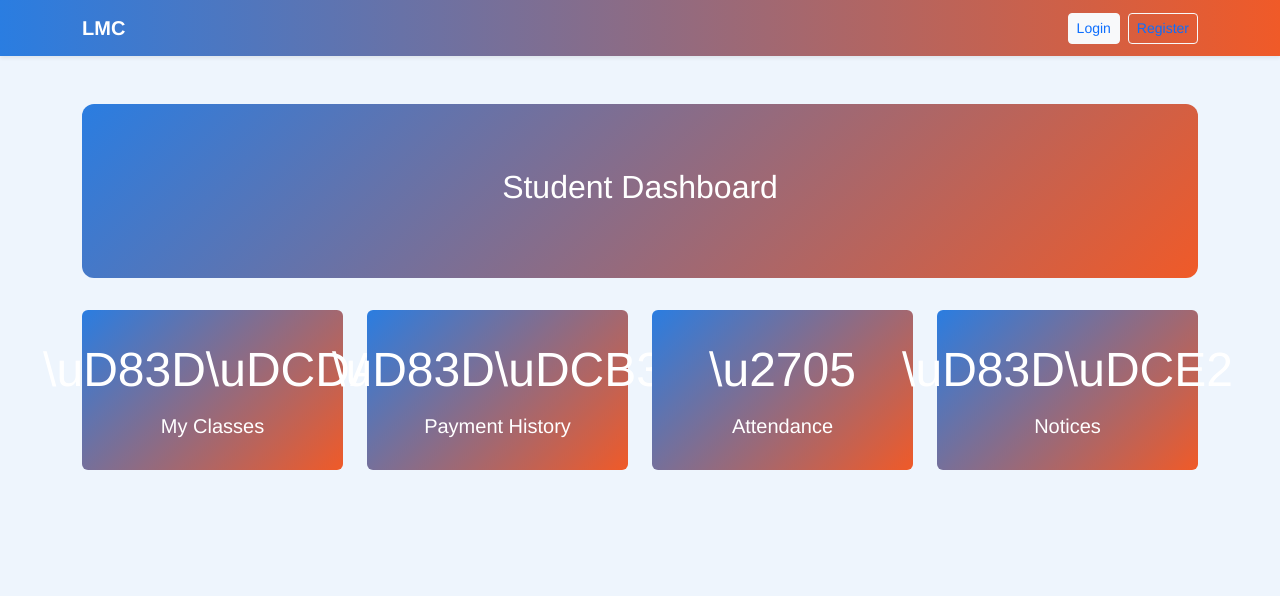
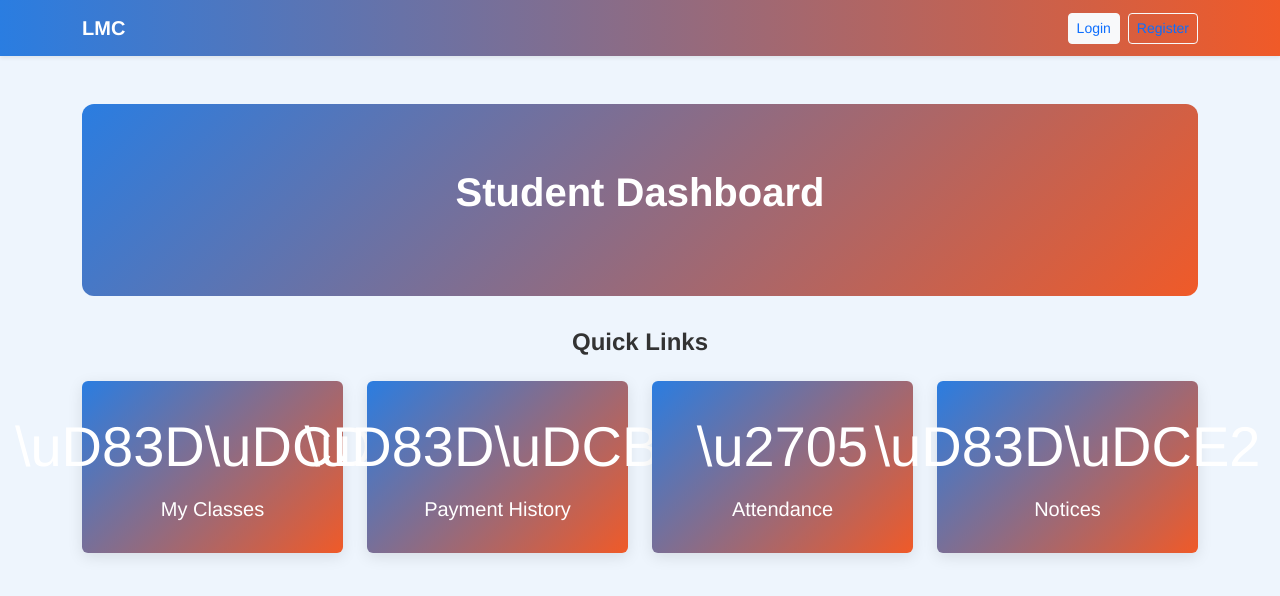
Before and after one commit to Randipa/lmc, a React (Vite) app in the folder frontend/: page /dashboard in a window 1280 px wide. Shown: the top 596 px of the page. Built offline with nearby package versions, Linux system fonts and the light colour scheme.

Commit message:
Improve student dashboard UI

```diff
--- a/frontend/src/pages/Dashboard/StudentDashboard.jsx
+++ b/frontend/src/pages/Dashboard/StudentDashboard.jsx
@@ -1,18 +1,23 @@
 import Tile from '../../components/Tile';
+import './dashboard.css';
 
 const StudentDashboard = () => {
   const user = JSON.parse(localStorage.getItem('user'));
 
   return (
     <div className="container py-5">
-      <div className="hero">
-        <h2 className="mb-2">Student Dashboard</h2>
+      <div className="hero dashboard-hero">
+        <h2 className="mb-3">Student Dashboard</h2>
         {user && (
           <p className="mb-0">Welcome back, {user.firstName} {user.lastName}</p>
         )}
       </div>
 
-      <div className="row gy-4">
+      <div className="text-center mb-4">
+        <h4 className="fw-semibold">Quick Links</h4>
+      </div>
+
+      <div className="row gy-4 dashboard-tiles">
         <Tile title="My Classes" icon="\uD83D\uDCDA" link="/dashboard/classes" />
         <Tile title="Payment History" icon="\uD83D\uDCB3" link="/dashboard/payments" />
         <Tile title="Attendance" icon="\u2705" link="/dashboard/attendance" />
--- /dev/null
+++ b/frontend/src/pages/Dashboard/dashboard.css
@@ -0,0 +1,23 @@
+.dashboard-hero {
+  background: linear-gradient(135deg, var(--wave-primary), var(--wave-secondary));
+  color: #fff;
+  padding: 3rem 2rem;
+  border-radius: 12px;
+  text-align: center;
+  margin-bottom: 2rem;
+}
+
+.dashboard-hero h2 {
+  font-size: 2.5rem;
+  font-weight: 600;
+}
+
+.dashboard-tiles .tile {
+  min-height: 160px;
+  padding: 1.5rem;
+  box-shadow: 0 4px 15px rgba(0, 0, 0, 0.1);
+}
+
+.dashboard-tiles .tile-icon {
+  font-size: 3.5rem;
+}
```
